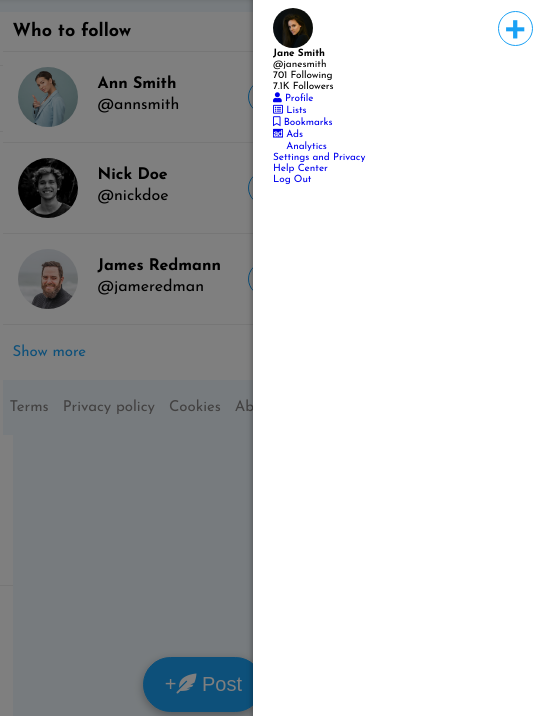
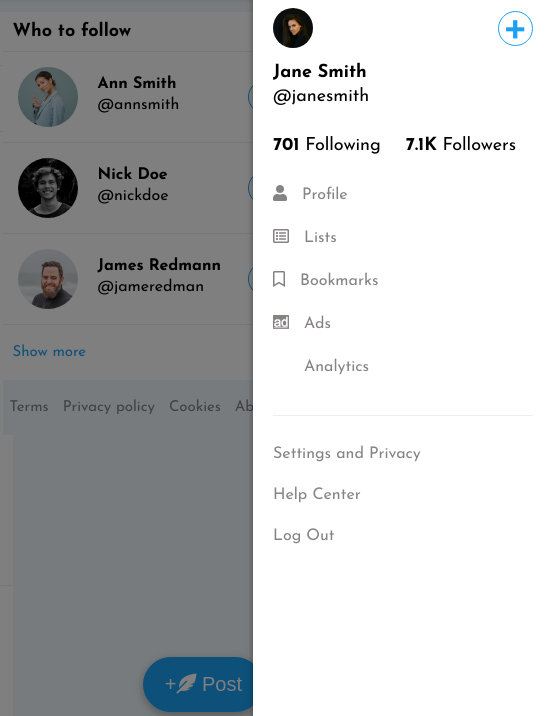
Before and after one commit to Isrealsix/twiterClone, a website: page index.html in a window 1280 px wide. Shown: the part 68-784 px from the top of the page, 727-1280 px from the left. Drawn offline with Linux system fonts and the light colour scheme.

Commit message:
styled the sidebar

```diff
--- a/sass/layouts/_sidebar.scss
+++ b/sass/layouts/_sidebar.scss
@@ -64,5 +64,67 @@
 				color: var(--color-secondary);
 			}
 		}
+
+		&__user-info {
+			padding: 1.5rem 0;
+			font-size: 1.8rem;
+
+			h4 {
+				margin-bottom: 0.5rem;
+			}
+		}
+
+		&__follow {
+			display: flex;
+			padding: 1.5rem 0;
+
+			.follow__count {
+				font-size: 1.8rem;
+
+				&:first-child {
+					margin-right: 2.5rem;
+				}
+
+				span {
+					font-weight: bold;
+				}
+			}
+		}
+
+		&-list-1 {
+			border-bottom: 0.1rem solid #eee;
+
+			ul {
+				padding: 1.5rem 0;
+
+				li {
+					margin-bottom: 2.5rem;
+				}
+
+				a {
+					font-size: 1.6rem;
+					color: #868383;
+				}
+
+				i {
+					margin-right: 1rem;
+				}
+			}
+		}
+
+		&-list-2 {
+			ul {
+				padding: 3rem 0;
+			}
+
+			li {
+				margin-bottom: 2.5rem;
+			}
+
+			a {
+				font-size: 1.6rem;
+				color: #868383;
+			}
+		}
 	}
 }
```
Also changed, not shown: css/style.css.
